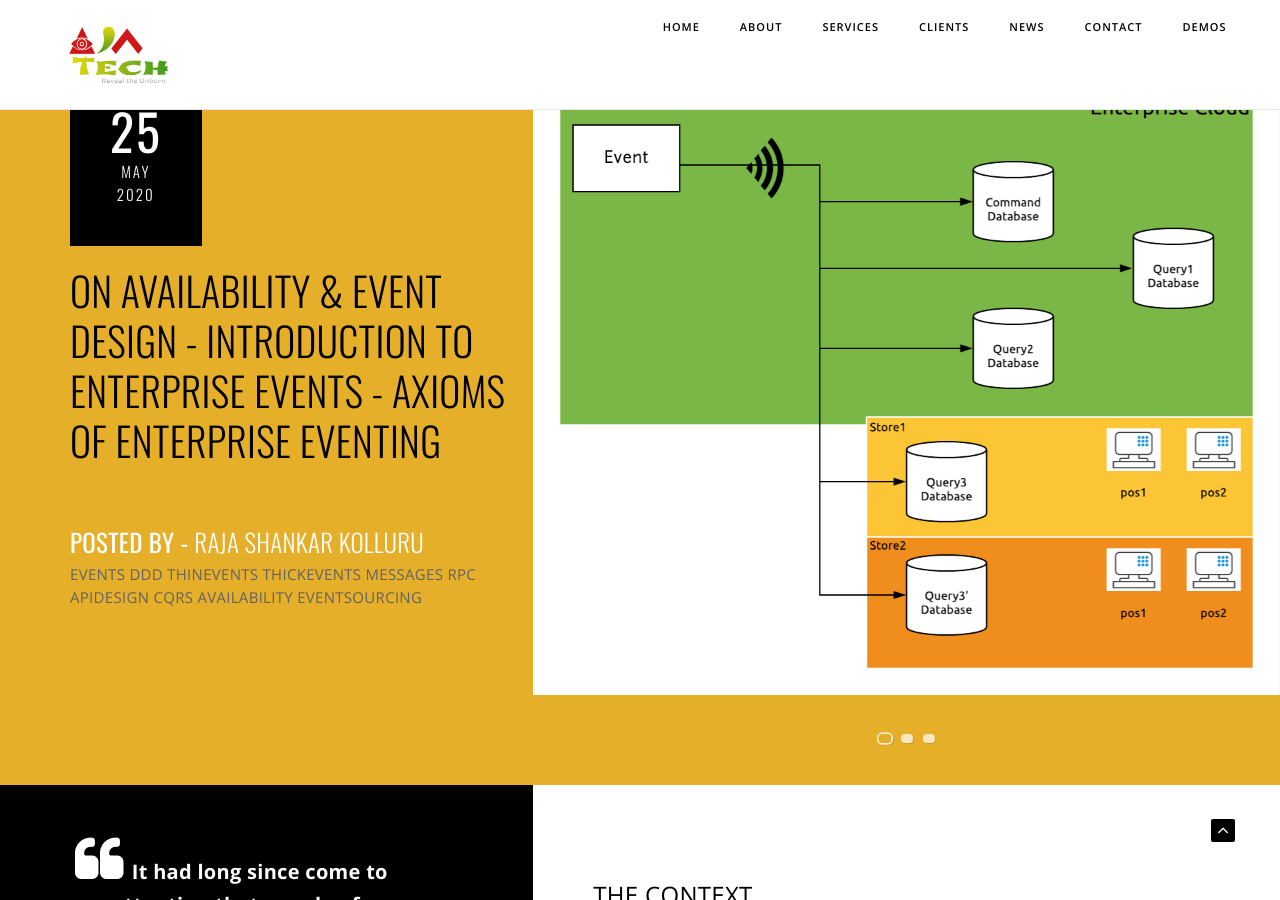
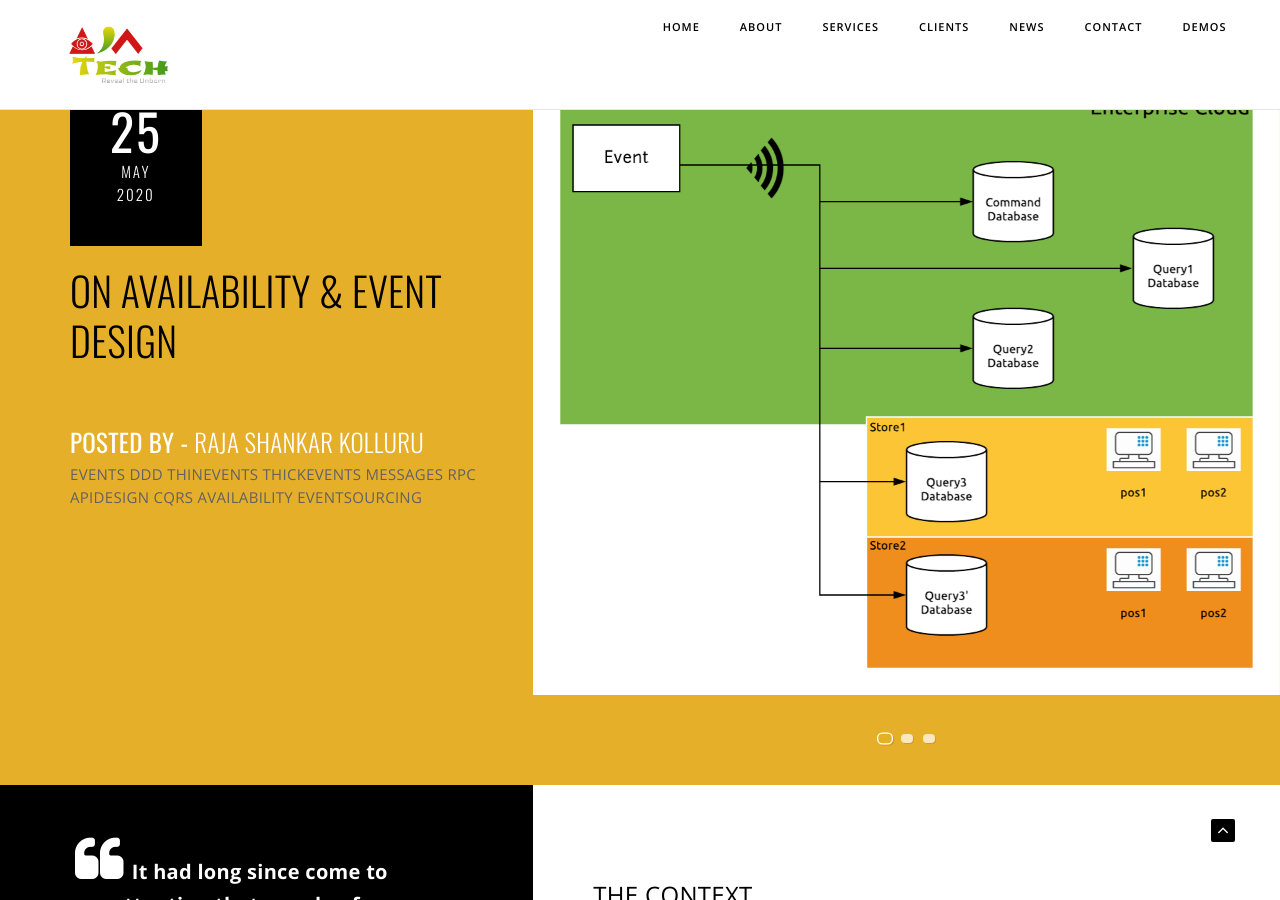
Before and after one commit to ajatech/ajatech.github.io, a Jekyll site: the page built from eventing.md, in a window 1280 px wide and 900 px high, scrolled down 585 px. Built offline with Jekyll 4.4.1, drawn with Linux system fonts in a browser that asks for light colours; some web fonts are replaced; our own code applies the rules of GitHub Pages for plain Markdown files.

Commit message:
event enhancements

```diff
--- a/_layouts/page.html
+++ b/_layouts/page.html
@@ -84,7 +84,7 @@
                     <!-- content  -->
                     <div class="col-md-5 col-sm-12 blog-headline position-relative">
                         <!-- post title  -->
-                        <h2 class="blog-single-full-width-with-image-slider-headline text-black">{{page.title}} -  {{page.summary}}</h2>
+                        <h2 class="blog-single-full-width-with-image-slider-headline text-black">{{page.title}}</h2>
                         <!-- end post title  -->
                         <!-- Posted by  -->
                         <span class="posted-by text-uppercase">Posted by - <a href="#">{{page.author}}</a></span>
```
